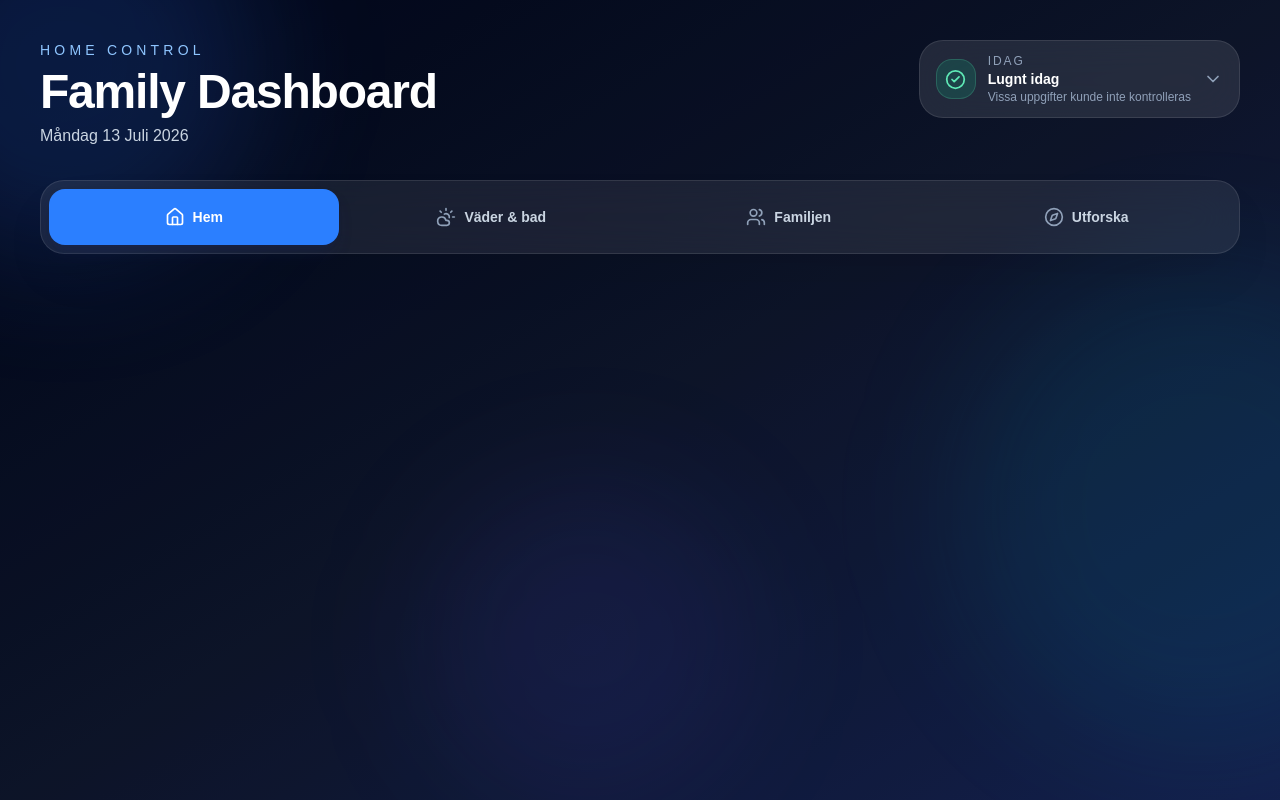
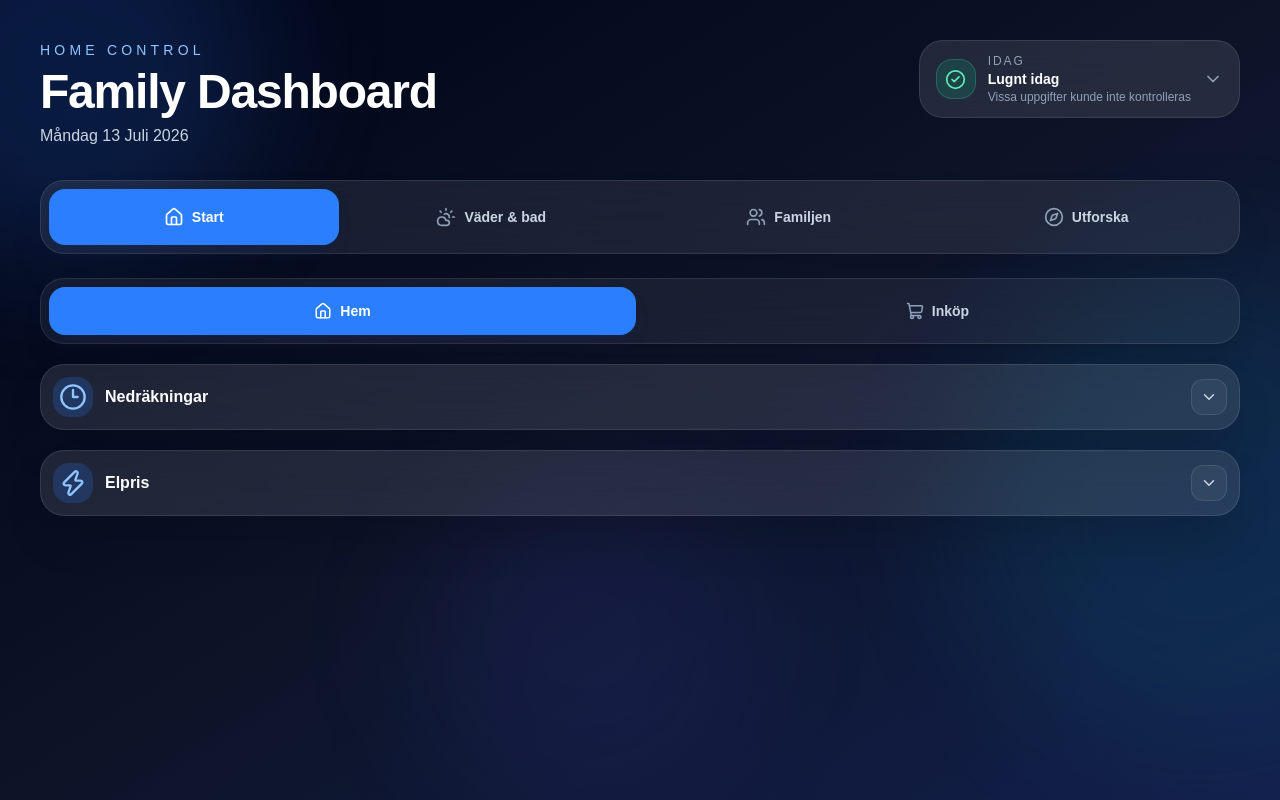
Before and after one commit to jenseng1989/family-dashboard, a Next.js app: page / in a window 1280 px wide. Built offline with nearby package versions, Linux system fonts and the light colour scheme; no server answers; the database is empty.

Commit message:
Fixar DashboardTabs och Utforska

```diff
--- a/components/dashboard/DashboardTabs.tsx
+++ b/components/dashboard/DashboardTabs.tsx
@@ -1,22 +1,25 @@
 "use client";
 
-import { ReactNode, useState } from "react";
 import {
   CloudSun,
   Compass,
   Home,
   Users,
 } from "lucide-react";
+import {
+  ReactNode,
+  useState,
+} from "react";
 
 type TabId =
+  | "home"
   | "weather"
-  | "home"
   | "family"
   | "fun";
 
 type DashboardTabsProps = {
+  startContent: ReactNode;
   weatherContent: ReactNode;
-  electricityContent: ReactNode;
   familyContent: ReactNode;
   funContent: ReactNode;
 };
@@ -31,8 +34,8 @@
 const tabs: TabButton[] = [
   {
     id: "home",
-    label: "Hem",
-    shortLabel: "Hem",
+    label: "Start",
+    shortLabel: "Start",
     icon: <Home size={20} />,
   },
   {
@@ -56,18 +59,23 @@
 ];
 
 export default function DashboardTabs({
+  startContent,
   weatherContent,
-  electricityContent,
   familyContent,
   funContent,
 }: DashboardTabsProps) {
-  const [activeTab, setActiveTab] =
-    useState<TabId>("home");
+  const [
+    activeTab,
+    setActiveTab,
+  ] = useState<TabId>("home");
 
   function getActiveContent(): ReactNode {
     switch (activeTab) {
       case "home":
-        return electricityContent;
+        return startContent;
+
+      case "weather":
+        return weatherContent;
 
       case "family":
         return familyContent;
@@ -75,9 +83,8 @@
       case "fun":
         return funContent;
 
-      case "weather":
       default:
-        return weatherContent;
+        return startContent;
     }
   }
 
@@ -111,7 +118,8 @@
                   "flex min-h-14 min-w-0 items-center justify-center gap-2 rounded-2xl px-2 py-3",
                   "text-xs font-semibold transition duration-300 sm:text-sm",
                   "focus:outline-none focus-visible:ring-2 focus-visible:ring-blue-300",
-                  isActive && isExploreTab
+                  isActive &&
+                  isExploreTab
                     ? "bg-violet-500 text-white shadow-lg shadow-violet-950/40"
                     : isActive
                       ? "bg-blue-500 text-white shadow-lg shadow-blue-950/30"
```
